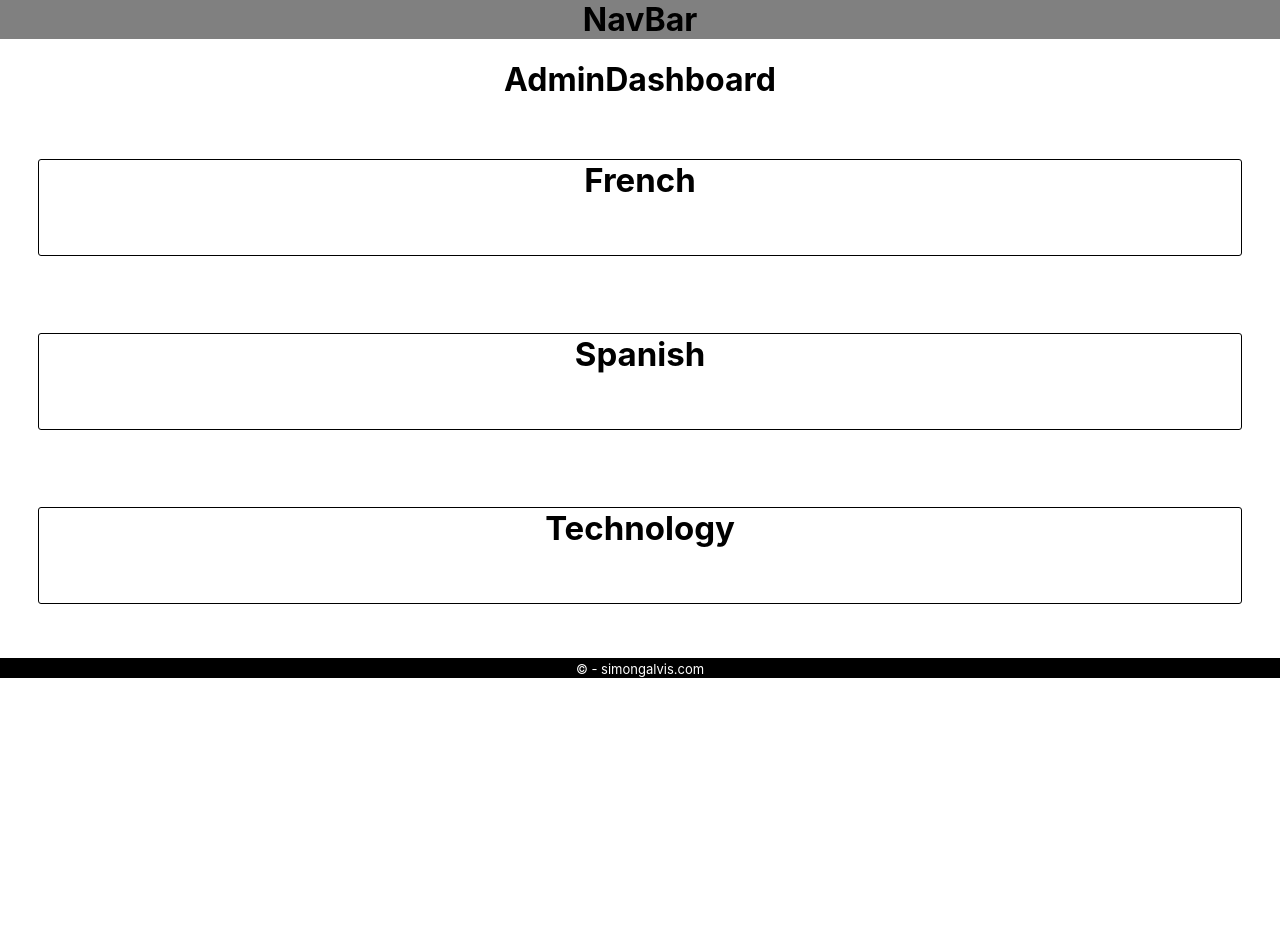
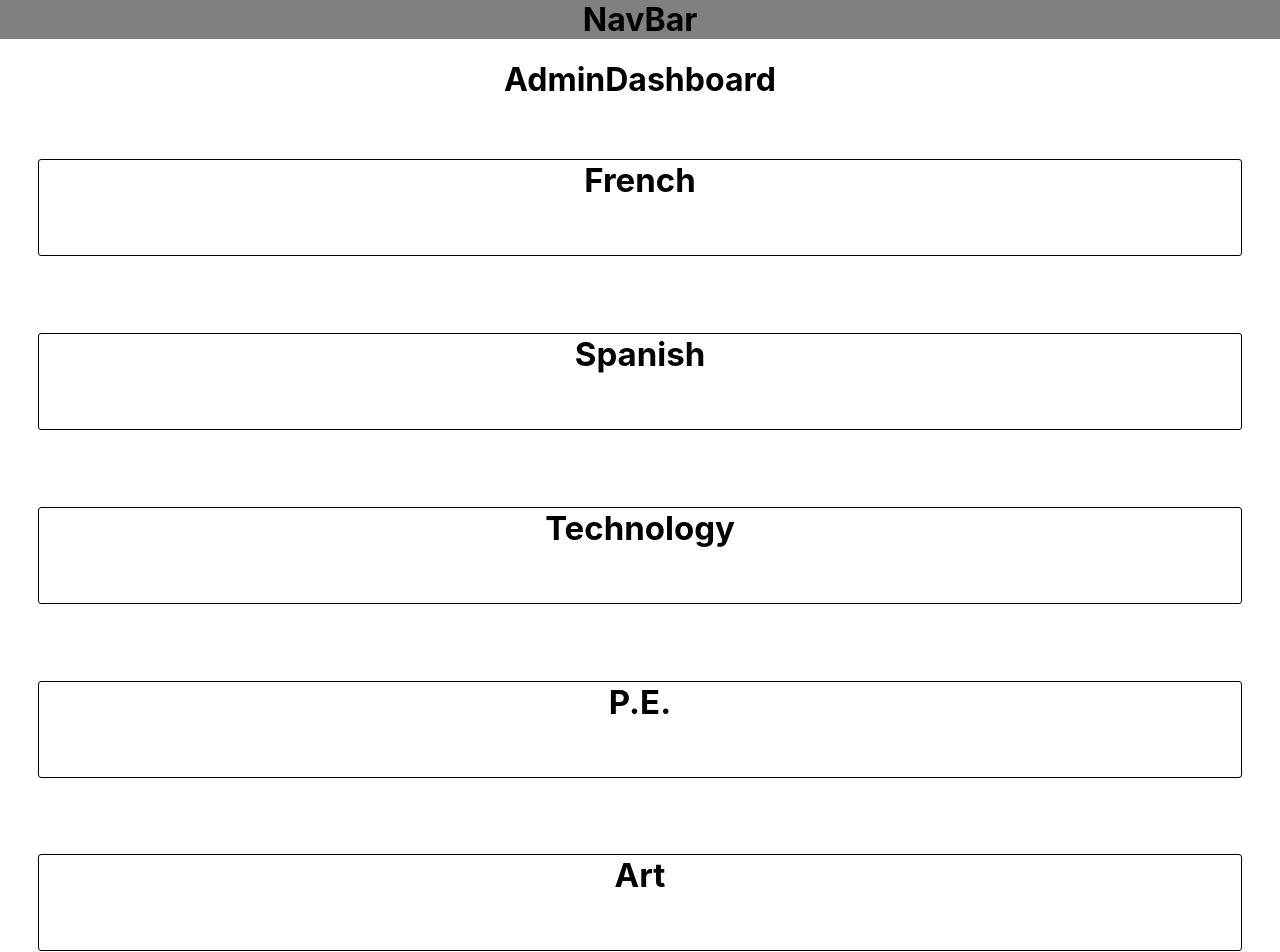
Before and after one commit to simongalvis/allinrecruits-client, a React (Create React App) app: page /admin-dashboard in a window 1280 px wide. Shown: the top 952 px of the page. Before the commit the page ends 800 px from the top, so only its background shows below. Built offline with nearby package versions, Linux system fonts and the light colour scheme.

Commit message:
Add items to AdminDashboard and ApplicantList

```diff
--- a/src/AdminDashboard/AdminDashboard.js
+++ b/src/AdminDashboard/AdminDashboard.js
@@ -20,6 +20,12 @@ class AdminDashboard extends React.Component{
                     <Link to="applicant-list">
                         <li className="job-tile"><b>Technology</b></li>
                     </Link>
+                    <Link to="applicant-list">
+                        <li className="job-tile"><b>P.E.</b></li>
+                    </Link>
+                    <Link to="applicant-list">
+                        <li className="job-tile"><b>Art</b></li>
+                    </Link>
                 </ul>
             </div>
         )
--- a/src/ApplicantList/ApplicantList.js
+++ b/src/ApplicantList/ApplicantList.js
@@ -13,6 +13,9 @@ class ApplicantList extends React.Component{
                     <li className="applicant-tile"><b>Bob</b></li>
                     <li className="applicant-tile"><b>Mary</b></li>
                     <li className="applicant-tile"><b>John</b></li>
+                    <li className="applicant-tile"><b>Martha</b></li>
+                    <li className="applicant-tile"><b>Sandra</b></li>
+                    <li className="applicant-tile"><b>Francois</b></li>
 
 
                 </ul>
```
Also changed, not shown: 1 other file (tests, documents, lock files or other folders).
